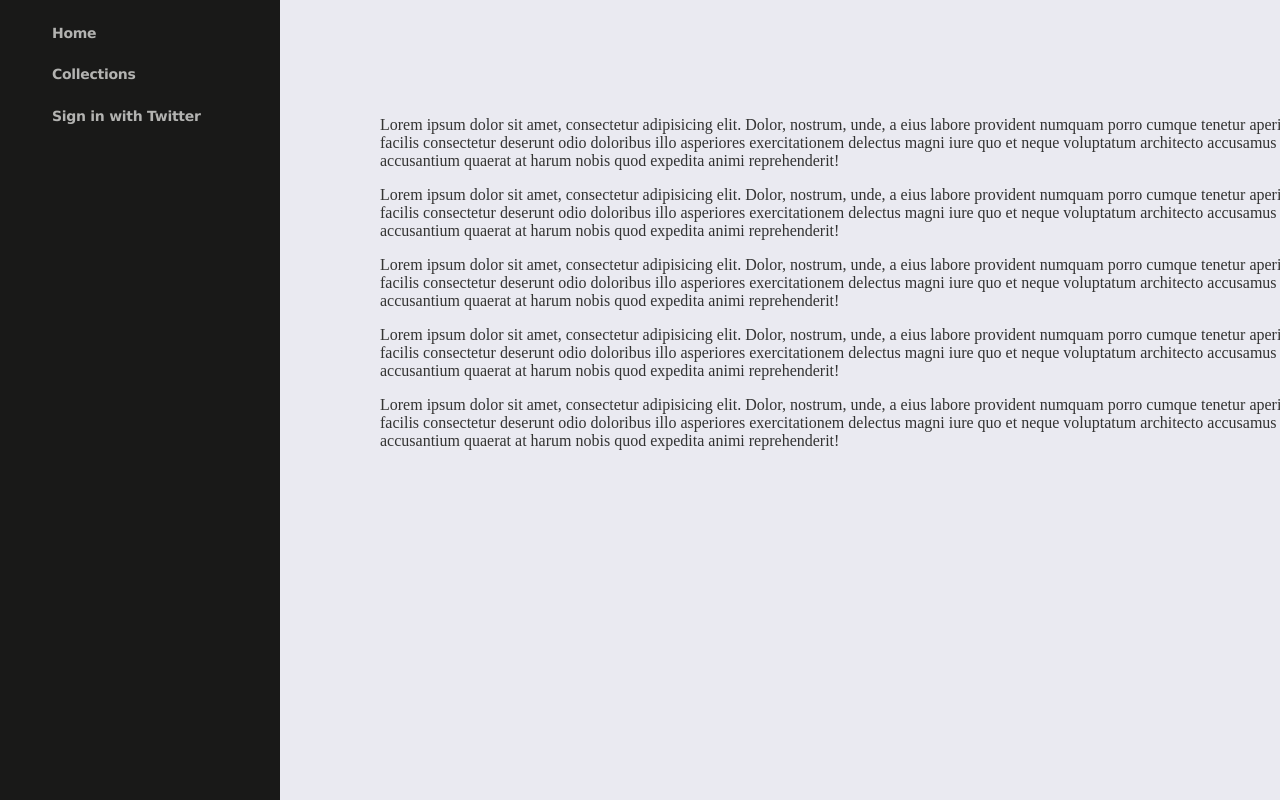
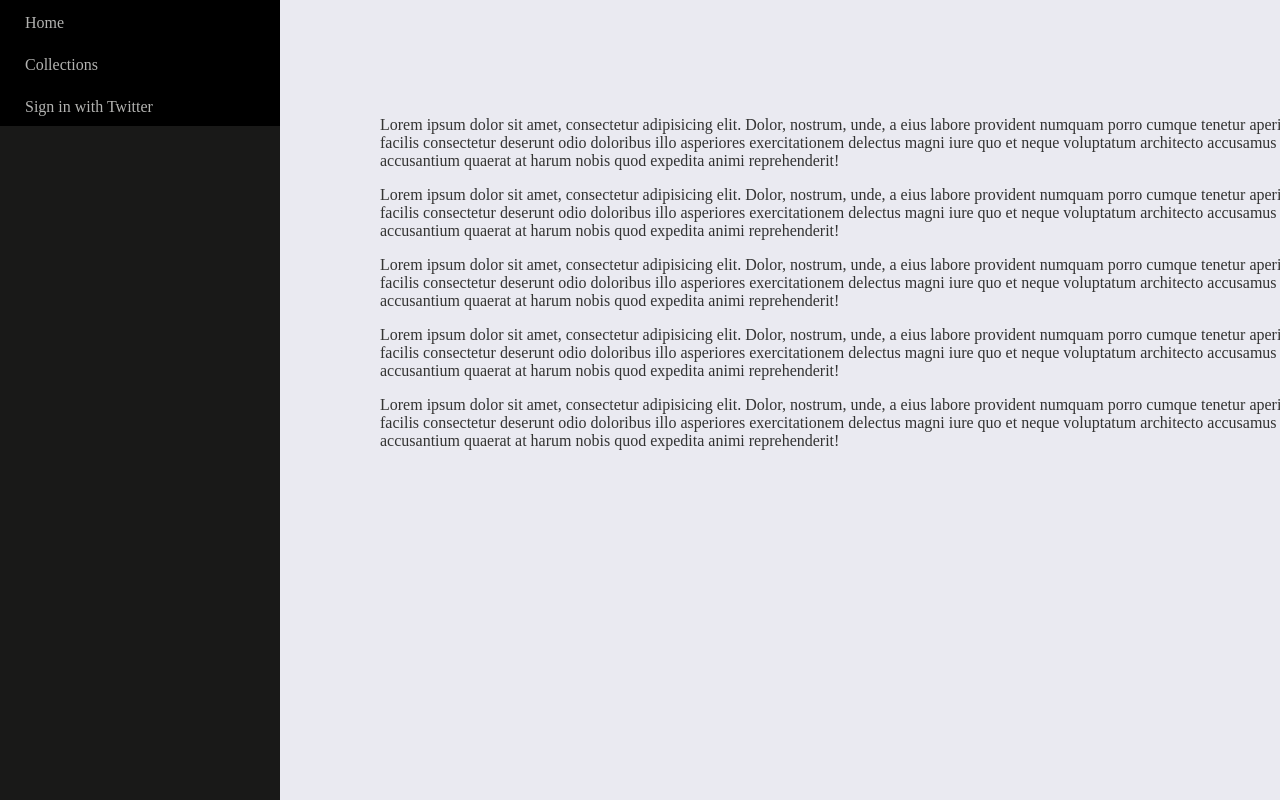
Before and after one commit to happycasts/episode-90-demo, a plain HTML site: page full_page.html in a window 1280 px wide. Both pictures are taken after a click on the button 32 px from the left and 32 px from the top of the page. Drawn offline with Linux system fonts and the light colour scheme.

Commit message:
simpler nav list

```diff
--- a/full_page.html
+++ b/full_page.html
@@ -10,6 +10,7 @@
       margin: 0;
       height: 100%;
     }
+
     .site-nav {
       position: absolute;
       top: 0;
@@ -25,7 +26,6 @@
 
     .site-nav-transition .site-nav-logo {
       opacity: 0;
-
     }
 
     .site-nav-logo {
@@ -51,52 +51,30 @@
       display: block;
       width: 280px;
     }
-
     ul {
       padding: 0;
       margin: 0;
       list-style: none;
-      list-style-image: none;
-    }
-    .site-nav-list-item.site-nav-list-item-home {
-      margin-top: 10px;
-    }
-    .site-nav-list-item {
-      position: relative;
-    }
-    .site-nav-list-item:first-child .site-nav-list-item-btn {
-    line-height: 46px;
-    }
-    .site-nav-list-item-btn, .site-nav-list-item-btn .icons:before {
-      color: #b3b3b1;
     }
     a {
       color: inherit;
       text-decoration: none;
     }
     .site-nav-list-item-btn {
-      font-family: "jaf-bernino-sans","Lucida Grande","Lucida Sans Unicode","Lucida Sans",Geneva,Verdana,sans-serif;
-      letter-spacing: -0.02em;
-      font-weight: 600;
-      font-style: normal;
+      color: #b3b3b1;
       display: block;
-      padding: 0 16px 0 52px;
+      padding: 0 25px;
       height: 42px;
       line-height: 45px;
-      font-size: 14px;
       border: 0;
-      background: rgba(0,0,0,0);
-      text-align: left;
+      background: black;
     }
     .site-nav-list-item-btn:hover {
       color: #fff;
       outline: 0;
     }
 
-    li {
-      display: list-item;
-      text-align: -webkit-match-parent;
-    }
+
     .site-nav-overlay {
       display: none;
       position: absolute;
@@ -150,18 +128,18 @@
       </button>
       <div class="site-nav-scrollable-container">
         <ul class="site-nav-list">
-          <li class="site-nav-list-item navigable-list-item site-nav-list-item-home">
-            <a class="site-nav-list-item-btn" title="Go home" href="/" tabindex="-1">
+          <li>
+            <a class="site-nav-list-item-btn" href="">
               Home
             </a>
           </li>
-          <li class="site-nav-list-item navigable-list-item">
-            <a class="site-nav-list-item-btn" title="Collections" href="/collections" tabindex="-1">
+          <li>
+            <a class="site-nav-list-item-btn" href="">
               Collections
             </a>
           </li>
-          <li class="site-nav-list-item navigable-list-item">
-            <a class="site-nav-list-item-btn" title="Sign in with Twitter" data-action="sign-in-with-twitter" href="/m/account/authenticate-twitter" tabindex="-1">
+          <li>
+            <a class="site-nav-list-item-btn"  href="">
               Sign in with Twitter
             </a>
           </li>
```
